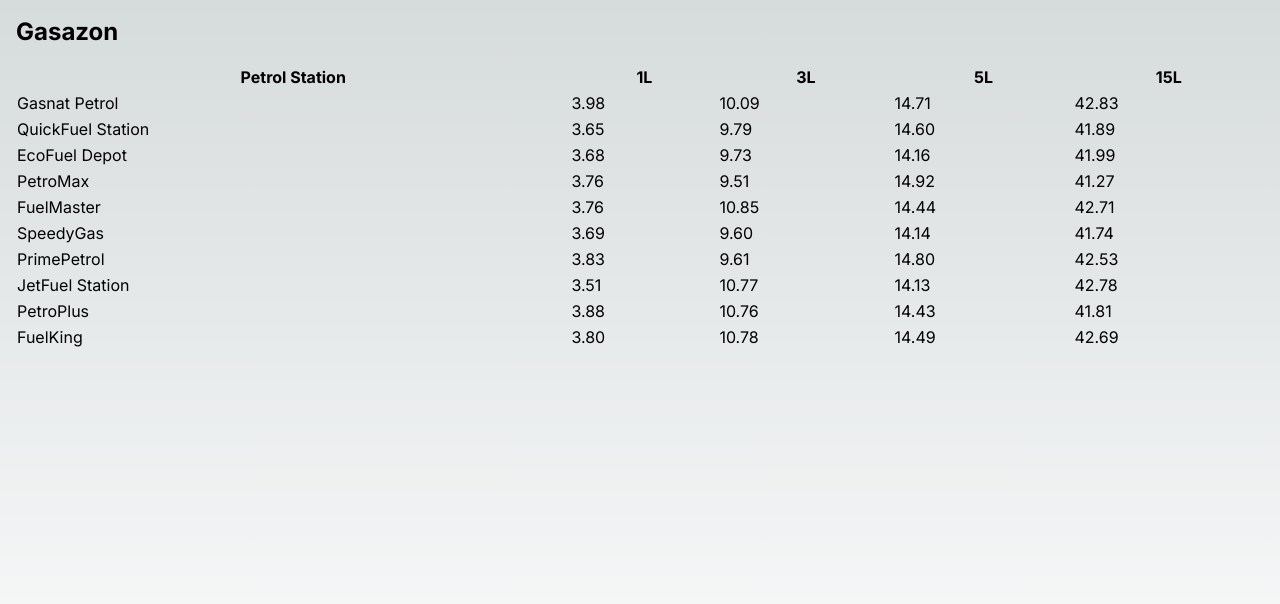
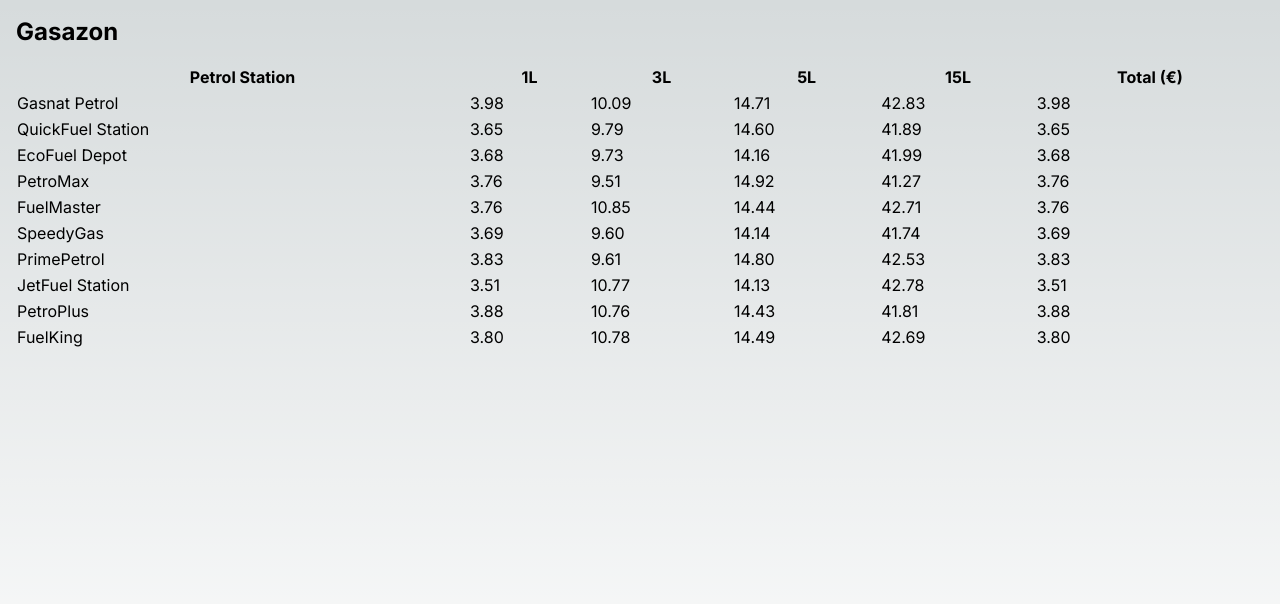
Before and after one commit to pmallol/remaining-petrol-calculator, a Next.js app: page / in a window 1280 px wide. Shown: the top 604 px of the page. Built offline with nearby package versions, Linux system fonts and the light colour scheme.

Commit message:
chore: Refactor StationList component to calculate and display total price of liters per station

```diff
--- a/components/StationList.tsx
+++ b/components/StationList.tsx
@@ -13,7 +13,21 @@ interface Props {
   liters: number;
 }
 
+const calculateBottles = (liters: number) => {
+  const sizes = [15, 5, 3, 1];
+  const result: { [key: string]: number } = {};
+
+  sizes.forEach(size => {
+    result[size] = Math.floor(liters / size);
+    liters %= size;
+  });
+
+  return result;
+};
+
 const StationList: React.FC<Props> = ({ stations, liters }) => {
+  const bottles = calculateBottles(liters);
+
   return (
     <table className="min-w-full table-auto">
       <thead>
@@ -23,10 +37,13 @@ const StationList: React.FC<Props> = ({ stations, liters }) => {
           <th>3L</th>
           <th>5L</th>
           <th>15L</th>
+          <th>Total (€)</th>
         </tr>
       </thead>
       <tbody>
         {stations.map((station, index) => {
+          const total = bottles[1] * station.prices["1L"] + bottles[3] * station.prices["3L"] +
+                        bottles[5] * station.prices["5L"] + bottles[15] * station.prices["15L"];
           return (
             <tr key={index}>
               <td>{station.name}</td>
@@ -34,6 +51,7 @@ const StationList: React.FC<Props> = ({ stations, liters }) => {
               <td>{station.prices["3L"].toFixed(2)}</td>
               <td>{station.prices["5L"].toFixed(2)}</td>
               <td>{station.prices["15L"].toFixed(2)}</td>
+              <td>{total.toFixed(2)}</td>
             </tr>
           );
         })}
```
